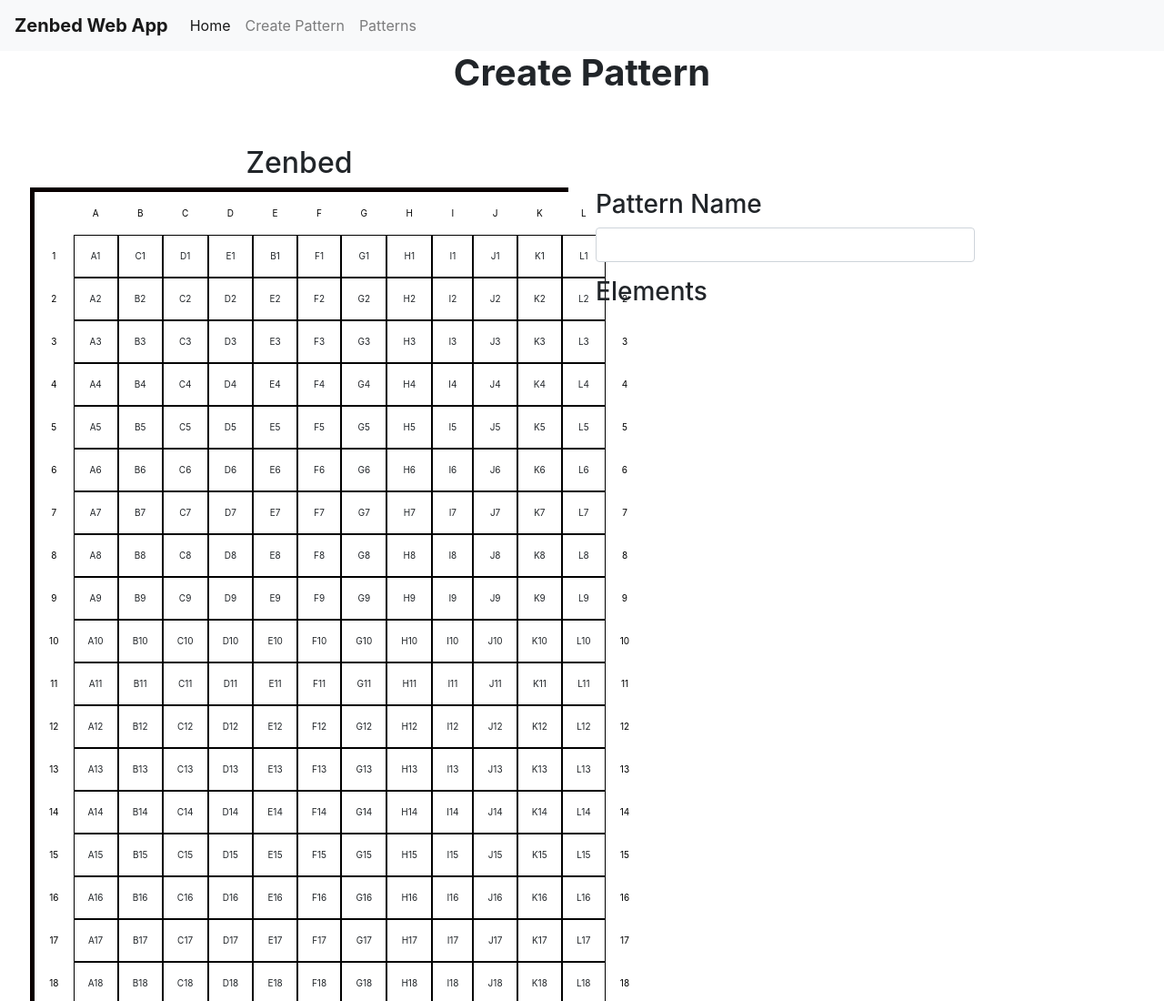
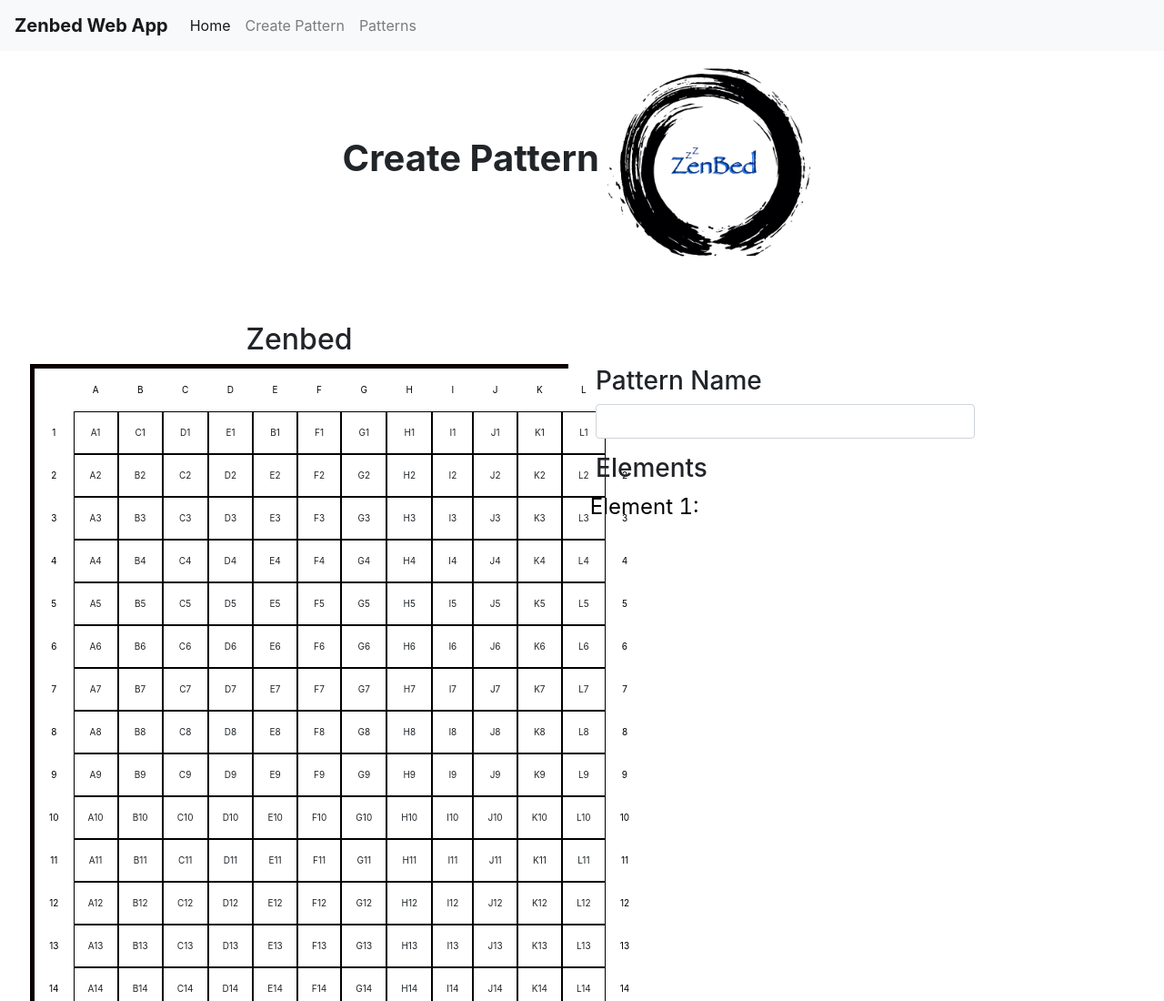
Before and after one commit to Kccarr6022/Zenbed-Webapp, a plain HTML site: page index.html in a window 1280 px wide. Shown: the top 1100 px of the page at 91% size. Drawn offline with nearby package versions, Linux system fonts and the light colour scheme.

Commit message:
Changed js to display current elements selected

```diff
--- a/index.html
+++ b/index.html
@@ -56,6 +56,7 @@
   <body>
     <h1 class="font-weight-bold container text-center pb-lg-5">
       Create Pattern
+      <img src="images/logo.png">
     </h1>
 
     <div class="row">
@@ -64,6 +65,8 @@
 
             <h2 class="col text-center">Zenbed</h2>
 
+
+            <!-- The Zenbed template-->
             <div class="grid-container" data-toggle="collapse" style="background-color: rgb(9, 0, 0);">
                 <div class="grid-item-border"></div>
                 <div class="grid-item-border">A</div>
--- a/scripts/pattern-create.js
+++ b/scripts/pattern-create.js
@@ -11,6 +11,7 @@
 let list = document.getElementById("list-of-elements");
 let entry = document.createElement("li");
 let index = 0;
+list.appendChild(entry);
 
 window.addEventListener("keydown", checkKeyPress, false);
 
@@ -23,8 +24,8 @@
 
 function checkKeyPress(key) {
   if (key.keyCode == "13" || key.keyCode == "16") {
+    entry = document.createElement("li");
     list.appendChild(entry);
-    entry = document.createElement("li");
     index++;
   }
 }
```
Also changed, not shown: images/logo.png (added).
